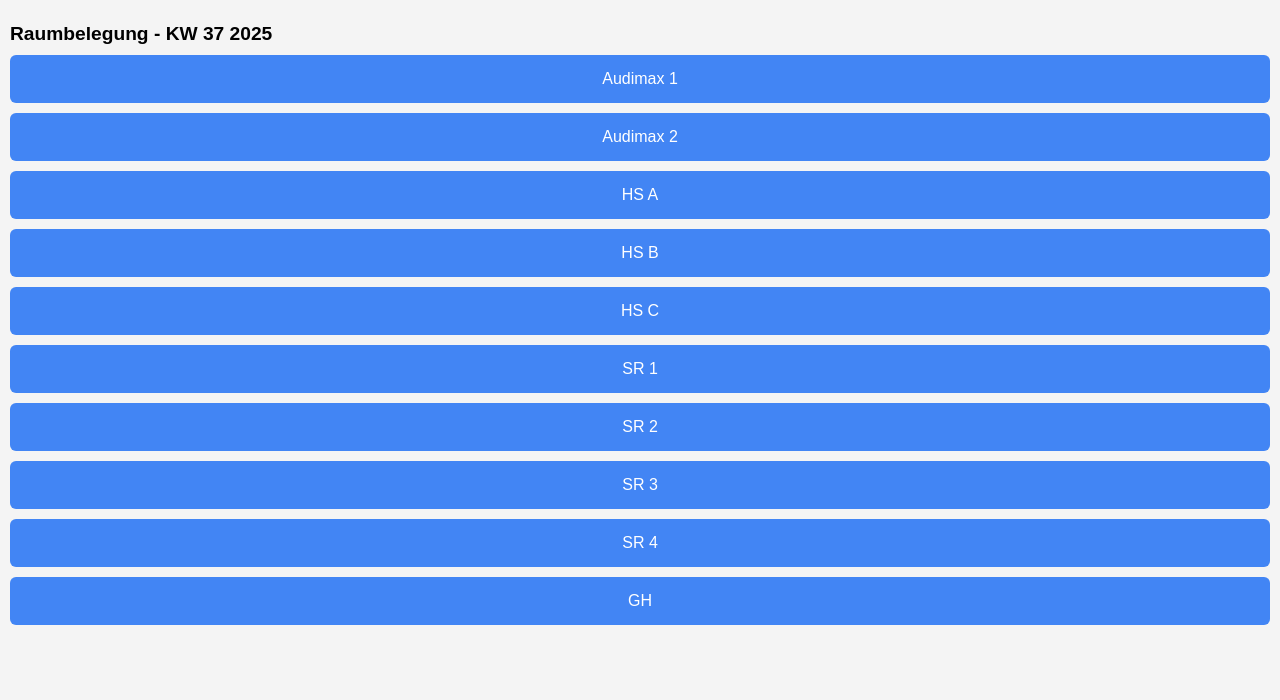
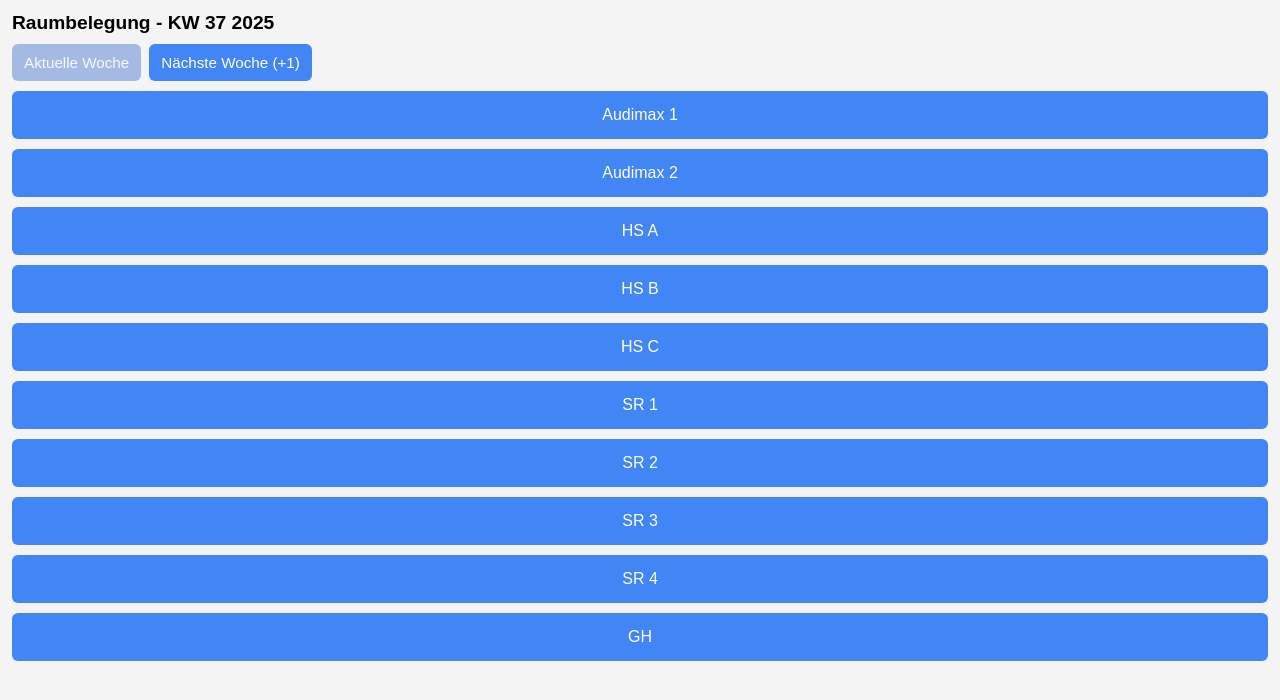
Before and after one commit to izogon/BTU_Belegunsplan, a plain HTML site: page index.html in a window 1280 px wide. Drawn offline with Linux system fonts and the light colour scheme.

Commit message:
index.html aktualisieren

```diff
--- a/index.html
+++ b/index.html
@@ -5,49 +5,48 @@
   <meta name="viewport" content="width=device-width, initial-scale=1.0">
   <title>Raumbelegung v1.0WEB | S.K.</title>
   <style>
+    :root { --primary:#4285f4; --primary-hover:#3367d6; }
     body {
       font-family: sans-serif;
       margin: 0;
-      padding: 10px;
+      padding: 12px;
       background-color: #f4f4f4;
     }
-
-    h1 {
-      font-size: 1.2em;
-      margin-bottom: 10px;
+    h1 { font-size: 1.2em; margin: 0 0 10px; }
+    .toolbar {
+      display: flex; gap: 8px; margin-bottom: 10px; flex-wrap: wrap;
     }
-
+    .toolbar button {
+      padding: 10px 12px; font-size: .95em; border: none; border-radius: 6px;
+      background: var(--primary); color:#fff; cursor:pointer;
+    }
+    .toolbar button:hover { background: var(--primary-hover); }
+    .toolbar button:disabled {
+      opacity:.5; cursor:not-allowed; filter:grayscale(30%);
+    }
     .container {
-      max-height: 80vh;
-      overflow-y: auto;
-      display: flex;
-      flex-direction: column;
-      gap: 10px;
+      max-height: 80vh; overflow-y: auto; display: flex; flex-direction: column; gap: 10px;
     }
-
-    button {
-      width: 100%;
-      padding: 15px;
-      font-size: 1em;
-      background-color: #4285f4;
-      color: white;
-      border: none;
-      border-radius: 6px;
-      cursor: pointer;
+    .room-btn {
+      width: 100%; padding: 15px; font-size: 1em; background-color: var(--primary);
+      color: white; border: none; border-radius: 6px; cursor: pointer;
     }
-
-    button:hover {
-      background-color: #3367d6;
-    }
+    .room-btn:hover { background-color: var(--primary-hover); }
   </style>
 </head>
 <body>
 
   <h1 id="headline">Raumbelegung</h1>
+
+  <div class="toolbar">
+    <button id="btn-today">Aktuelle Woche</button>
+    <button id="btn-next">Nächste Woche (+1)</button>
+  </div>
+
   <div class="container" id="buttonContainer"></div>
 
   <script>
-    // Raumdaten: Name und ID
+    // --- Raumdaten: Name und ID ---
     const raeume = [
       { name: "Audimax 1", id: 1258 },
       { name: "Audimax 2", id: 1259 },
@@ -58,33 +57,64 @@
       { name: "SR 2", id: 1264 },
       { name: "SR 3", id: 1265 },
       { name: "SR 4", id: 1266 },
-      { name: "GH", id: 1257 }
+      { name: "GH",    id: 1257 }
     ];
 
-    // Aktuelle Kalenderwoche und Jahr berechnen
+    // --- KW-Berechnung (ISO-8601, Mo=1) ---
     function getCalendarWeek(date) {
-      const tempDate = new Date(Date.UTC(date.getFullYear(), date.getMonth(), date.getDate()));
-      const dayNum = tempDate.getUTCDay() || 7;
-      tempDate.setUTCDate(tempDate.getUTCDate() + 4 - dayNum);
-      const yearStart = new Date(Date.UTC(tempDate.getUTCFullYear(), 0, 1));
-      const weekNo = Math.ceil((((tempDate - yearStart) / 86400000) + 1) / 7);
-      return { kw: weekNo, year: tempDate.getUTCFullYear() };
+      const d = new Date(Date.UTC(date.getFullYear(), date.getMonth(), date.getDate()));
+      const day = d.getUTCDay() || 7;          // So=7
+      d.setUTCDate(d.getUTCDate() + 4 - day);  // auf Donnerstag der Woche
+      const yearStart = new Date(Date.UTC(d.getUTCFullYear(), 0, 1));
+      const weekNo = Math.ceil((((d - yearStart) / 86400000) + 1) / 7);
+      return { kw: weekNo, year: d.getUTCFullYear() };
     }
 
-    const today = new Date();
-    const { kw, year } = getCalendarWeek(today);
-    document.getElementById("headline").textContent = `Raumbelegung - KW ${kw} ${year}`;
+    function addDays(date, days) {
+      const d = new Date(date);
+      d.setDate(d.getDate() + days);
+      return d;
+    }
 
-    const container = document.getElementById("buttonContainer");
-    raeume.forEach(raum => {
-      const btn = document.createElement("button");
-      btn.textContent = raum.name;
-      btn.onclick = () => {
-        const url = `https://www.b-tu.de/qisserver3/rds?state=wplan&raum.rgid=${raum.id}&week=${kw}_${year}&act=Raum&pool=Raum&show=plan&P.vx=lang&fil=plu&P.subc=plan`;
-        window.open(url, "_blank");
-      };
-      container.appendChild(btn);
-    });
+    // --- State: Basisdatum = heute, offset = 0 (heute) oder 1 (nächste Woche) ---
+    const baseDate = new Date();
+    let offsetWeeks = 0; // 0 oder 1
+
+    const headlineEl = document.getElementById('headline');
+    const containerEl = document.getElementById('buttonContainer');
+    const btnToday = document.getElementById('btn-today');
+    const btnNext  = document.getElementById('btn-next');
+
+    btnToday.addEventListener('click', () => { offsetWeeks = 0; render(); });
+    btnNext.addEventListener('click',  () => { offsetWeeks = 1; render(); });
+
+    function render() {
+      const currentDate = addDays(baseDate, offsetWeeks * 7);
+      const { kw, year } = getCalendarWeek(currentDate);
+
+      // Überschrift aktualisieren
+      headlineEl.textContent = `Raumbelegung - KW ${kw} ${year}` + (offsetWeeks === 1 ? ' (nächste Woche)' : '');
+
+      // Buttons aktiv/deaktiv
+      btnToday.disabled = (offsetWeeks === 0);
+      btnNext.disabled  = (offsetWeeks === 1);
+
+      // Raum-Buttons neu zeichnen (sauberer, falls später erweitert)
+      containerEl.innerHTML = '';
+      raeume.forEach(raum => {
+        const btn = document.createElement('button');
+        btn.className = 'room-btn';
+        btn.textContent = raum.name;
+        btn.addEventListener('click', () => {
+          const url = `https://www.b-tu.de/qisserver3/rds?state=wplan&raum.rgid=${raum.id}&week=${kw}_${year}&act=Raum&pool=Raum&show=plan&P.vx=lang&fil=plu&P.subc=plan`;
+          window.open(url, '_blank');
+        });
+        containerEl.appendChild(btn);
+      });
+    }
+
+    // Initiales Rendern
+    render();
   </script>
 
 </body>
```
